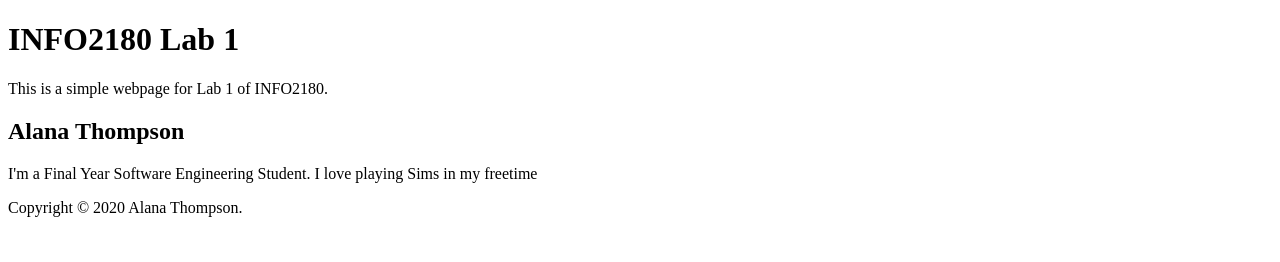
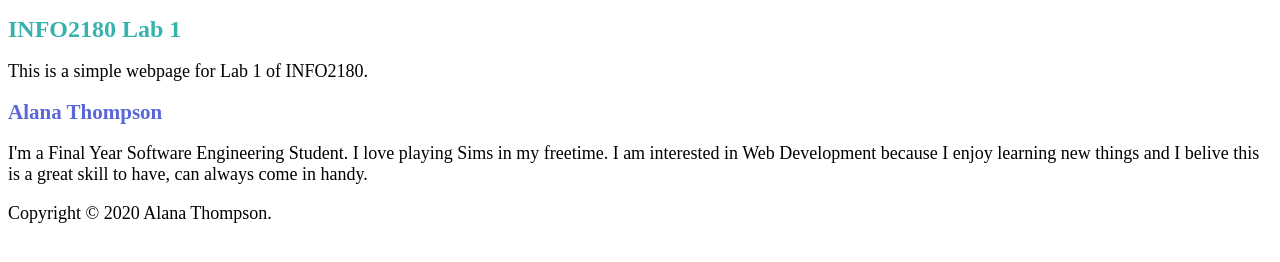
Before and after one commit to lananxt/info2180-lab1, a plain HTML site: page index.html in a window 1280 px wide. Drawn offline with Linux system fonts and the light colour scheme.

Commit message:
Added addtional information for the paragraph about self

```diff
--- a/index.html
+++ b/index.html
@@ -5,6 +5,7 @@
     <meta name="viewport" content="width=devicewidth, initial-scale=1.0">
     <meta http-equiv="X-UA-Compatible" content="ie=edge">
     <title>INFO2180 Lab 1</title>
+    <link href="styles.css" rel="stylesheet" type="text/css">
 </head>
 <body>
     <header>
@@ -13,7 +14,7 @@
     </header>
     <main>
         <h2>Alana Thompson</h2>
-        <p>I'm a Final Year Software Engineering Student. I love playing Sims in my freetime</p>
+        <p>I'm a Final Year Software Engineering Student. I love playing Sims in my freetime. I am interested in Web Development because I enjoy learning new things and I belive this is a great skill to have, can always come in handy.</p>
     </main>
     <footer>
         <p>Copyright &copy; 2020 Alana Thompson.</p>
```
